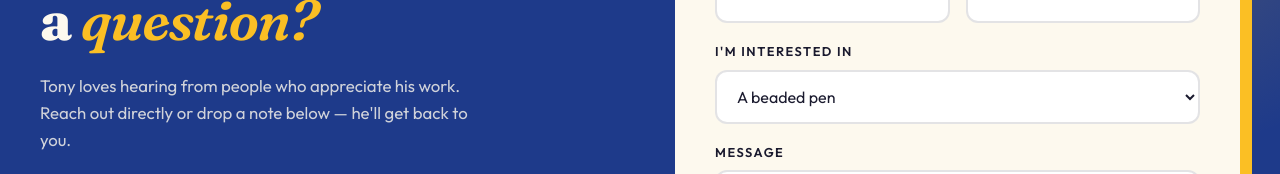
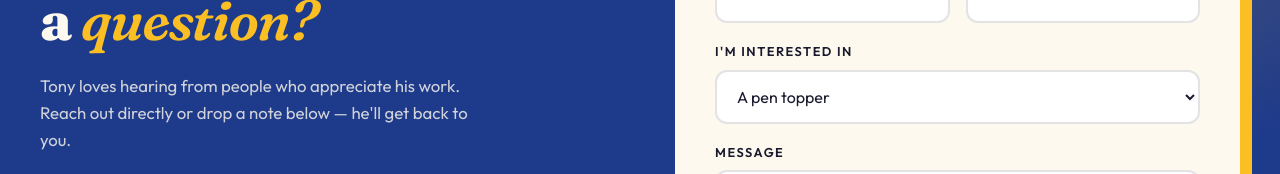
Before and after one commit to z4nta0/tonys-toppers, a React (Vite) app: page / in a window 1280 px wide. Shown: the part 6078-6252 px from the top of the page. Built offline with nearby package versions, Linux system fonts and the light colour scheme.

Commit message:
Change form dropdown options to match the product categories.

```diff
--- a/src/sections/Contact.tsx
+++ b/src/sections/Contact.tsx
@@ -1,6 +1,6 @@
 import { useState, type FormEvent, type ChangeEvent } from 'react';
 
-type InterestOption = 'A beaded pen' | 'A wine stopper' | 'A custom piece' | 'Just saying hi';
+type InterestOption = 'A pen topper' | 'A wine stopper' | 'A keychain' | 'A dog necklace' | 'A car freshie' | 'A name badge reel' | 'A phone grip' | 'A custom piece' | 'Just saying hi';
 
 interface FormState {
   name: string;
@@ -12,13 +12,18 @@ interface FormState {
 const INITIAL: FormState = {
   name: '',
   email: '',
-  interest: 'A beaded pen',
+  interest: 'A pen topper',
   message: '',
 };
 
 const INTEREST_OPTIONS: InterestOption[] = [
-  'A beaded pen',
+  'A pen topper',
   'A wine stopper',
+  'A keychain',
+  'A dog necklace',
+  'A car freshie',
+  'A name badge reel',
+  'A phone grip',
   'A custom piece',
   'Just saying hi',
 ];
```
